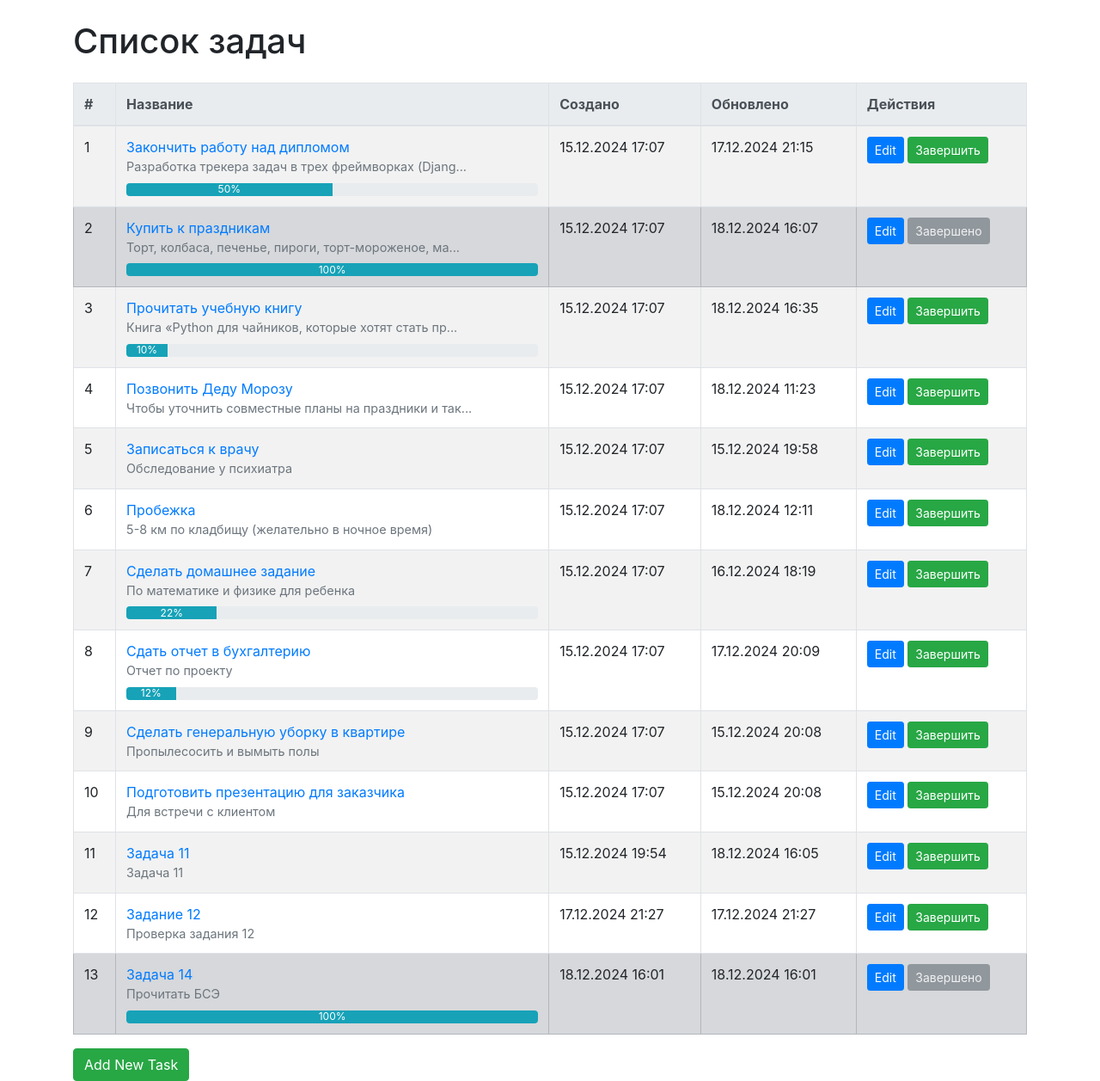
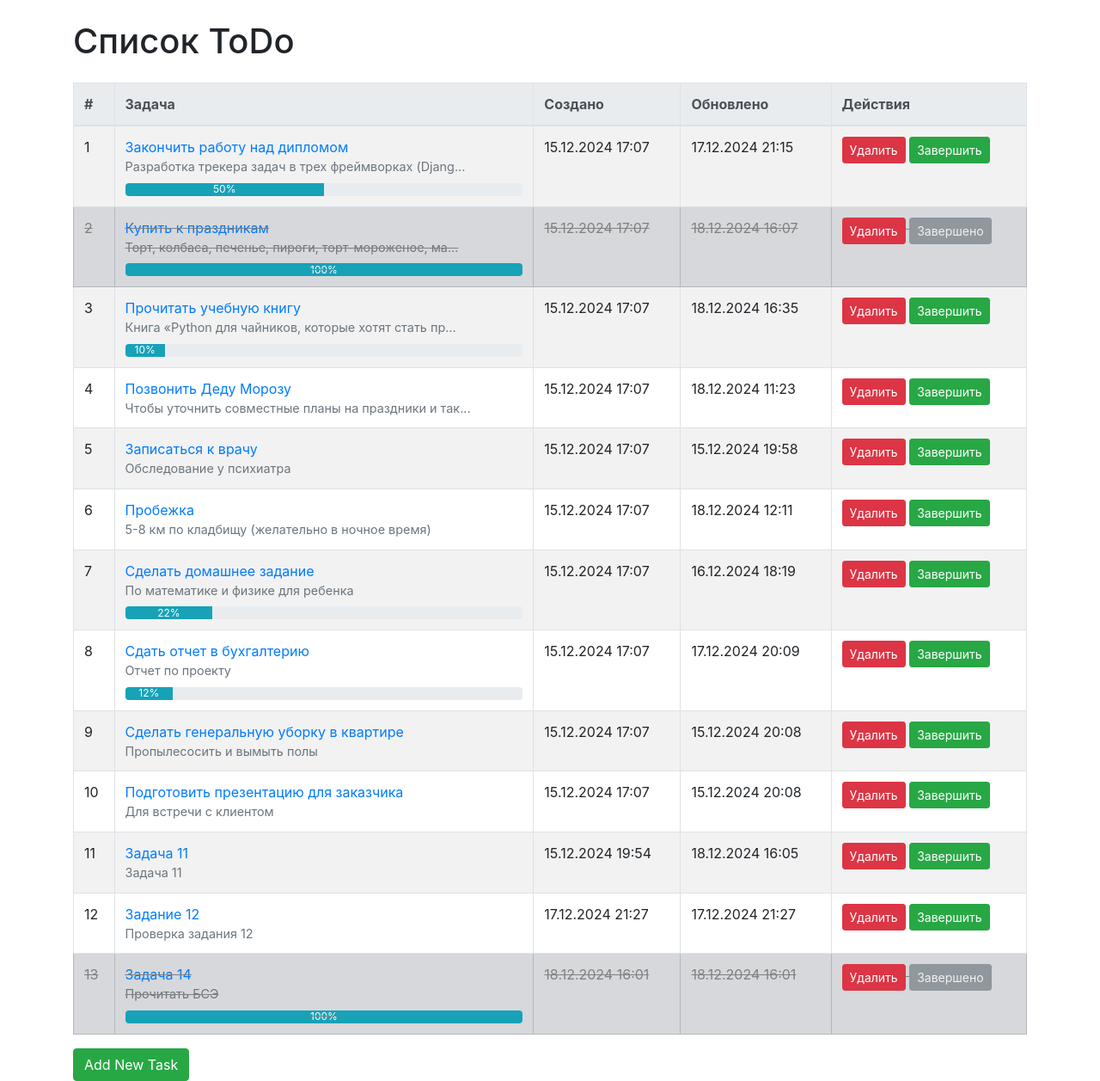
Before and after one commit to Vivisector/TrackerFastAPI, a FastAPI app: page / in a window 1280 px wide. Shown: the whole page at 86% size. Run offline with FastAPI, Linux system fonts and the light colour scheme; some libraries are stand-ins or nearby versions.

Commit message:
Добавил зачеркивание после нажатия Завершить. Добавлено неограниченное отображение задач. Потом буду делать кнопку "Удалить задачу" Добавлено автообнуление прогресса,Красивое и правильное отображение. Но пока не рабоает создание новой задачи.  если выбран статус todo (аналог отмены завершенности)

```diff
--- a/app/main.py
+++ b/app/main.py
@@ -138,7 +138,11 @@ def complete_task(task_id: int, db: Session = Depends(get_db)):
 
 
 # Удаление задачи
-@app.post("/tasks/{task_id}/delete")
-def delete_task_view(task_id: int, db: Session = Depends(get_db)):
-    delete_task(db=db, task_id=task_id)
+@app.post("/tasks/{task_id}/delete", name="delete_task")
+def delete_task(task_id: int, db: Session = Depends(get_db)):
+    task = db.query(Task).filter(Task.id == task_id).first()
+    if not task:
+        raise HTTPException(status_code=404, detail="Task not found")
+    db.delete(task)
+    db.commit()
     return RedirectResponse(url="/tasks", status_code=303)
--- a/app/templates/index.html
+++ b/app/templates/index.html
@@ -9,17 +9,18 @@
         .completed-task {
             color: gray;
             text-decoration: line-through;
+<!--            font-style: italic;-->
         }
     </style>
 </head>
 <body>
     <div class="container mt-4">
-        <h1 class="mb-4">Список задач</h1>
+        <h1 class="mb-4">Список ToDo</h1>
         <table class="table table-bordered table-striped">
             <thead class="thead-light">
                 <tr>
                     <th>#</th>
-                    <th>Название</th>
+                    <th>Задача</th>
                     <th>Создано</th>
                     <th>Обновлено</th>
                     <th>Действия</th>
@@ -27,15 +28,18 @@
             </thead>
             <tbody>
     {% for task in tasks %}
-    <tr {% if task.status == 'done' %}class="table-secondary"{% endif %}>
+<!--    <tr {% if task.status == 'done' %}class="table-secondary"{% endif %}>-->
+    <tr {% if task.status == 'done' %}class="table-secondary completed-task"{% endif %}>
         <!-- Порядковый номер -->
         <td>{{ loop.index }}</td>
 
         <!-- Название задачи + Описание -->
         <td>
+  <span {% if task.status == 'done' %}class="completed-task"{% endif %}>
         <a href="{{ url_for('edit_task', task_id=task.id) }}" class="text-decoration-none fw-bold">
             {{ task.title }}
         </a>
+    </span>
     <div class="text-muted" style="font-size: 0.9em;">
         {{ task.description[:50] }}{% if task.description|length > 50 %}...{% endif %}
     </div>
@@ -61,12 +65,18 @@
 
         <!-- Действия -->
      <td>
-            <a href="{{ url_for('edit_task', task_id=task.id) }}" class="btn btn-sm btn-primary">Edit</a>
+    <!-- Кнопка "Удалить" -->
+    <form method="post" action="{{ url_for('delete_task', task_id=task.id) }}" style="display: inline;">
+        <button type="submit" class="btn btn-sm btn-danger">Удалить</button>
+    </form>
+
     {% if task.status != 'done' %}
+        <!-- Кнопка "Завершить" -->
         <form method="post" action="{{ url_for('complete_task', task_id=task.id) }}" style="display: inline;">
             <button type="submit" class="btn btn-sm btn-success">Завершить</button>
         </form>
     {% else %}
+        <!-- Если задача завершена -->
         <button class="btn btn-sm btn-secondary" disabled>Завершено</button>
     {% endif %}
 </td>
```
Also changed, not shown: db.sqlite3. Lines whose indentation alone changed are shown as unchanged.
